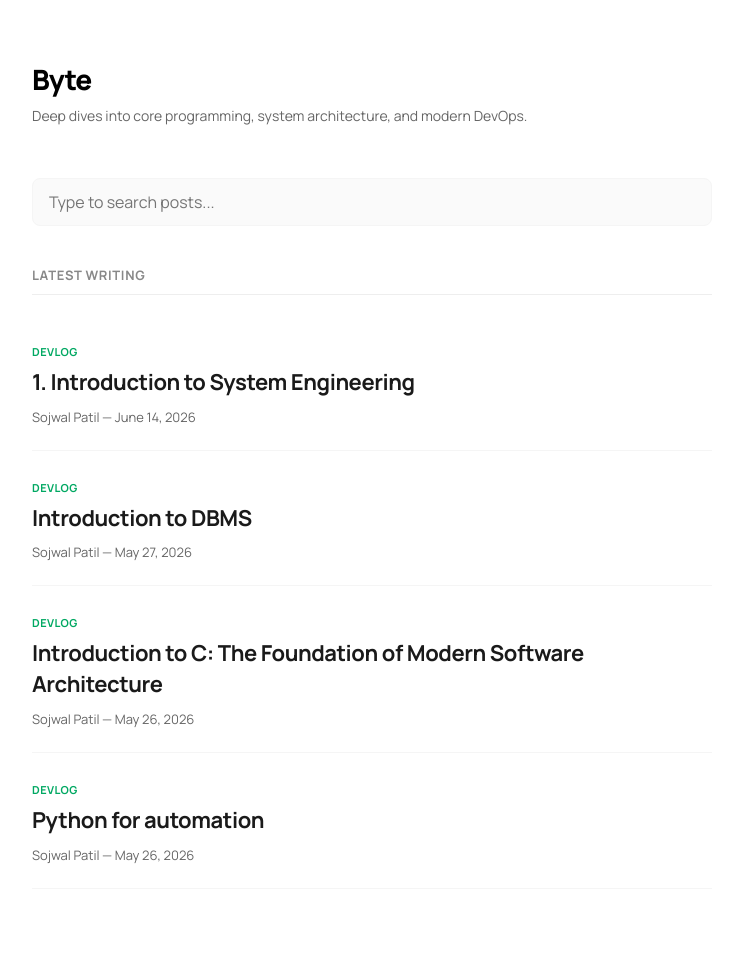
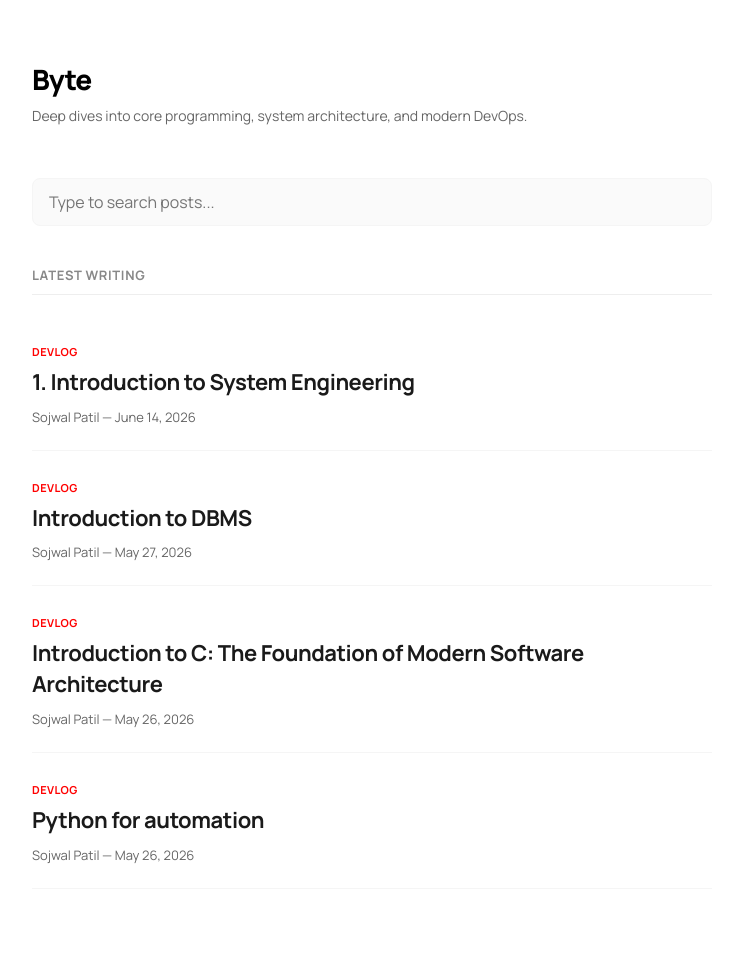
Before and after one commit to examli/examli.github.io, a Jekyll site: the page built from index.html, in a window 1280 px wide. Shown: the whole page, without its empty margins (268-1011 px from the left). Built offline with Jekyll 4.4.1, drawn with Linux system fonts in a browser that asks for light colours; comment, search, counter and statistics services are not loaded.

Commit message:
Update style.css

```diff
--- a/assets/css/style.css
+++ b/assets/css/style.css
@@ -4,7 +4,7 @@
   --text-muted: #666666;
   --text-light: #888888;
   --border-line: #f5f5f5;
-  --accent-green: #00a862; /* Sharp focus tag color */
+  --accent-green: red; /* Sharp focus tag color */
 }
 
 body {
```
